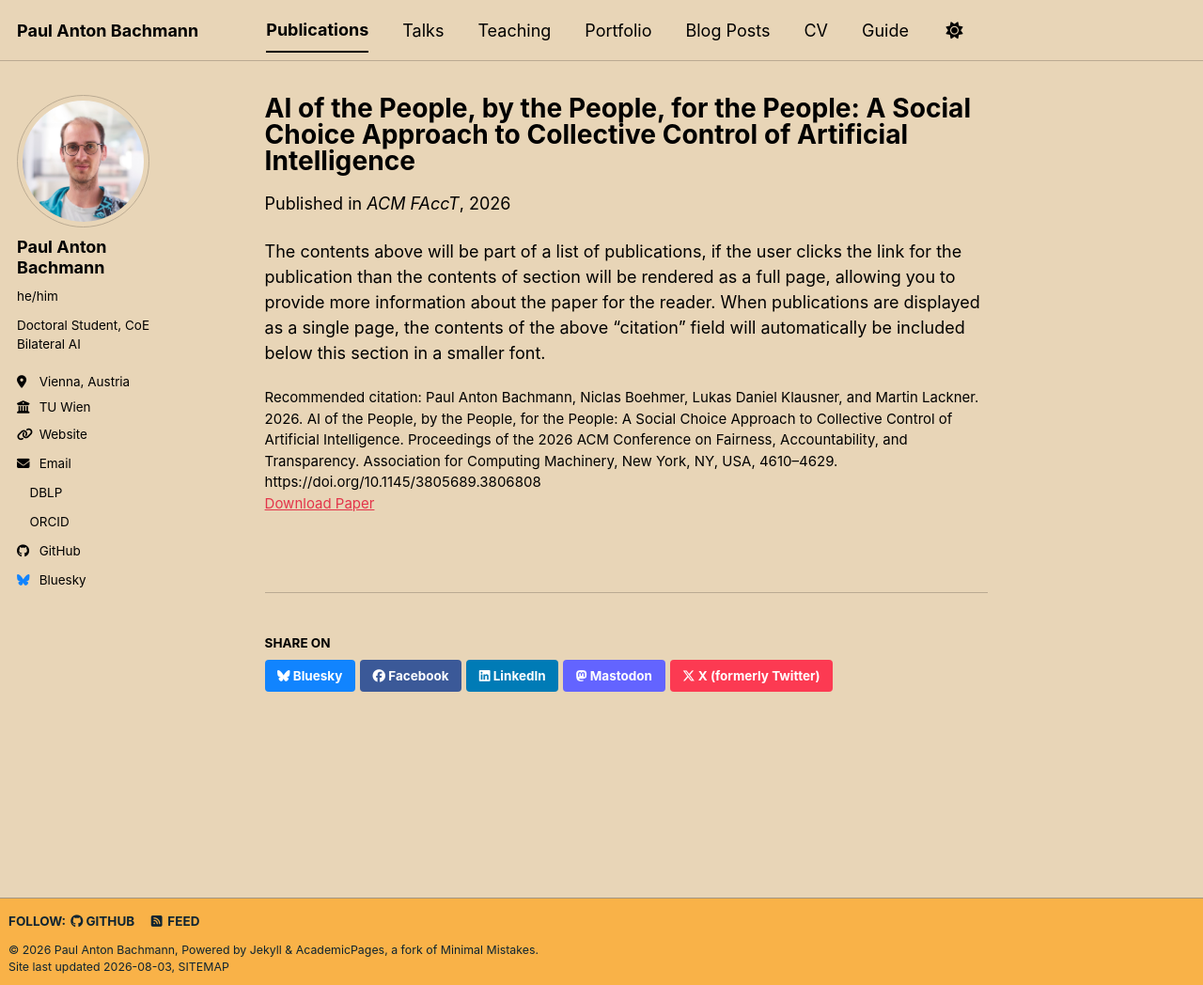
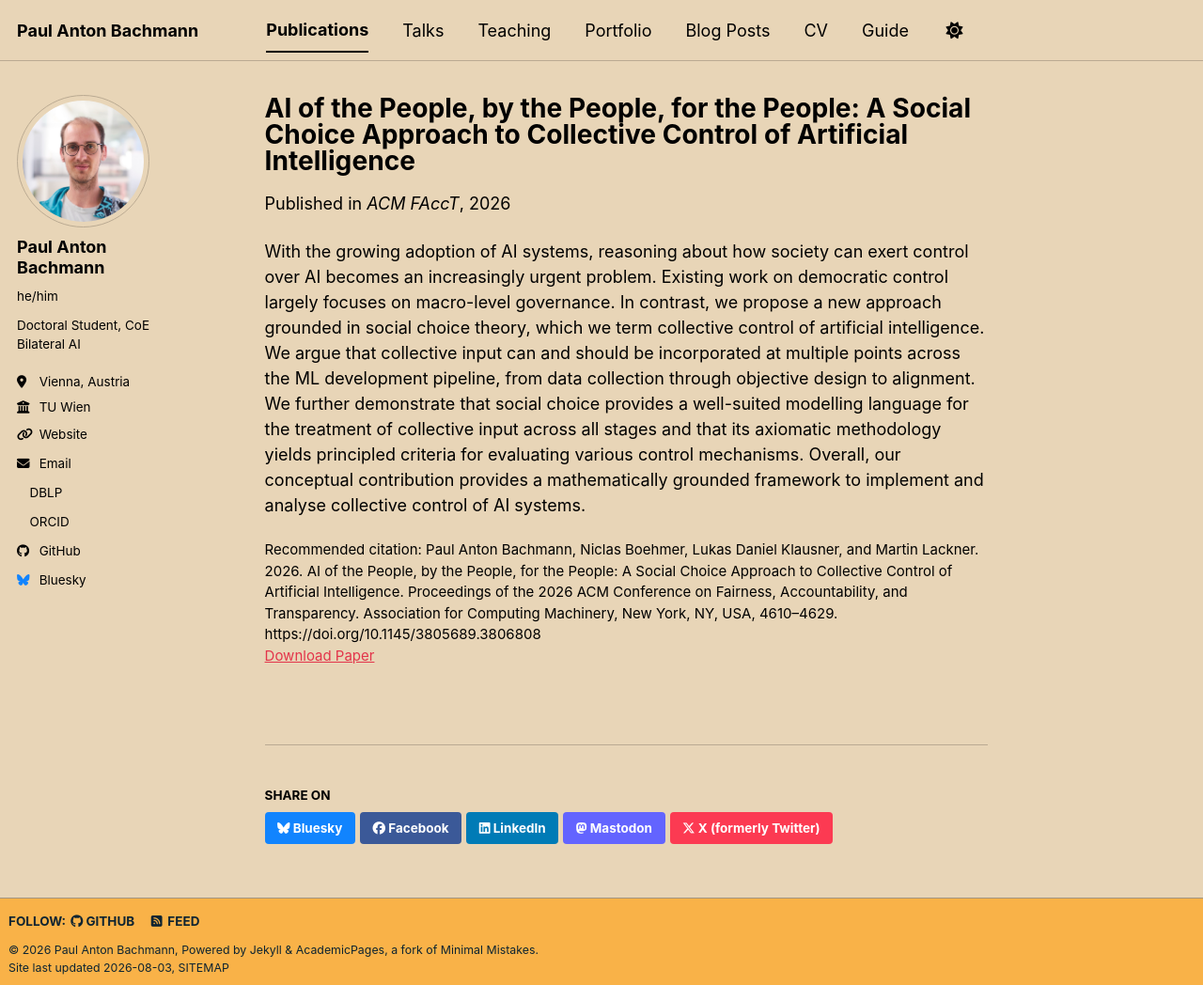
Before and after one commit to pabachmann/pabachmann.github.io, a Jekyll site: the page built from _publications/2026-06-2025-collective-control-of-ai.md, in a window 1280 px wide and 1048 px high. Shown: the whole window at 94% size. Built offline with Jekyll 4.4.1, drawn with Linux system fonts in a browser that asks for light colours; a style sheet for code colours, icons or effects is not loaded.

Commit message:
Update 2026-06-2025-collective-control-of-ai.md

```diff
--- a/_publications/2026-06-2025-collective-control-of-ai.md
+++ b/_publications/2026-06-2025-collective-control-of-ai.md
@@ -9,4 +9,4 @@ venue: 'ACM FAccT'
 paperurl: 'https://dl.acm.org/doi/10.1145/3805689.3806808'
 citation: 'Paul Anton Bachmann, Niclas Boehmer, Lukas Daniel Klausner, and Martin Lackner. 2026. AI of the People, by the People, for the People: A Social Choice Approach to Collective Control of Artificial Intelligence. Proceedings of the 2026 ACM Conference on Fairness, Accountability, and Transparency. Association for Computing Machinery, New York, NY, USA, 4610–4629. https://doi.org/10.1145/3805689.3806808'
 ---
-The contents above will be part of a list of publications, if the user clicks the link for the publication than the contents of section will be rendered as a full page, allowing you to provide more information about the paper for the reader. When publications are displayed as a single page, the contents of the above "citation" field will automatically be included below this section in a smaller font.
+With the growing adoption of AI systems, reasoning about how society can exert control over AI becomes an increasingly urgent problem. Existing work on democratic control largely focuses on macro-level governance. In contrast, we propose a new approach grounded in social choice theory, which we term collective control of artificial intelligence. We argue that collective input can and should be incorporated at multiple points across the ML development pipeline, from data collection through objective design to alignment. We further demonstrate that social choice provides a well-suited modelling language for the treatment of collective input across all stages and that its axiomatic methodology yields principled criteria for evaluating various control mechanisms. Overall, our conceptual contribution provides a mathematically grounded framework to implement and analyse collective control of AI systems.
```
